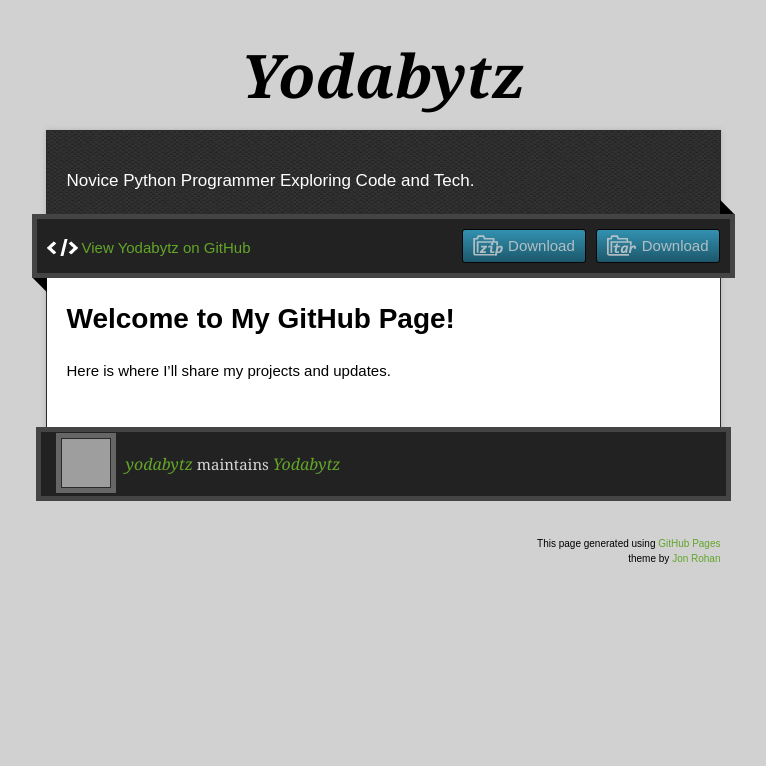
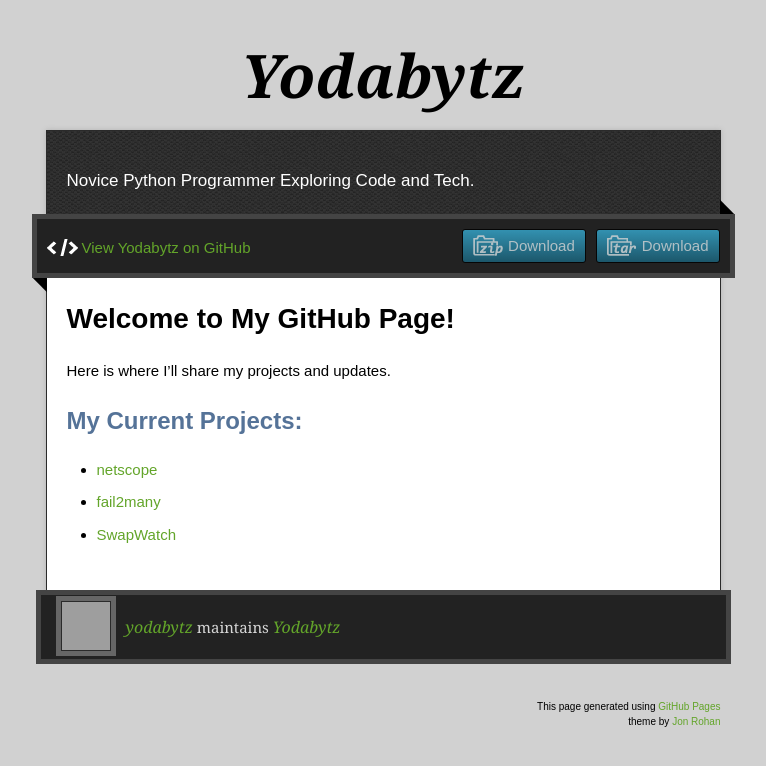
Before and after one commit to yodabytz/yodabytz.github-.io, a Jekyll site: the page built from index.md, in a window 1280 px wide. Shown: the top 766 px of the page, without its empty margins (257-1023 px from the left). Built offline with Jekyll 4.4.1, drawn with Linux system fonts in a browser that asks for light colours; grey boxes are pictures that could not be loaded.

Commit message:
Building page

```diff
--- a/index.md
+++ b/index.md
@@ -5,3 +5,8 @@ title: "Welcome to My Site"
 
 # Welcome to My GitHub Page!
 Here is where I'll share my projects and updates.
+
+## My Current Projects:
+- [netscope](https://github.com/yodabytz/netscope)
+- [fail2many](https://github.com/yodabytz/fail2many)
+- [SwapWatch](https://github.com/yodabytz/swapwatch)
```
